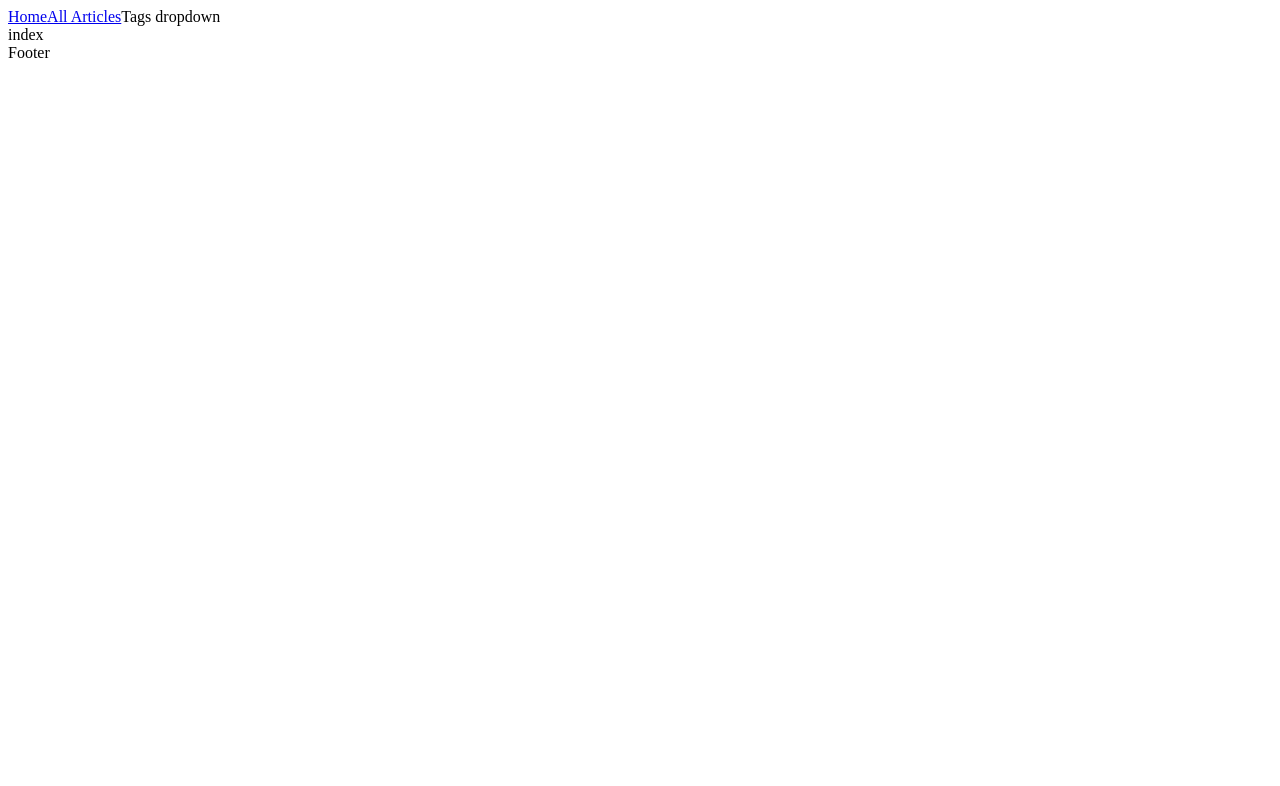
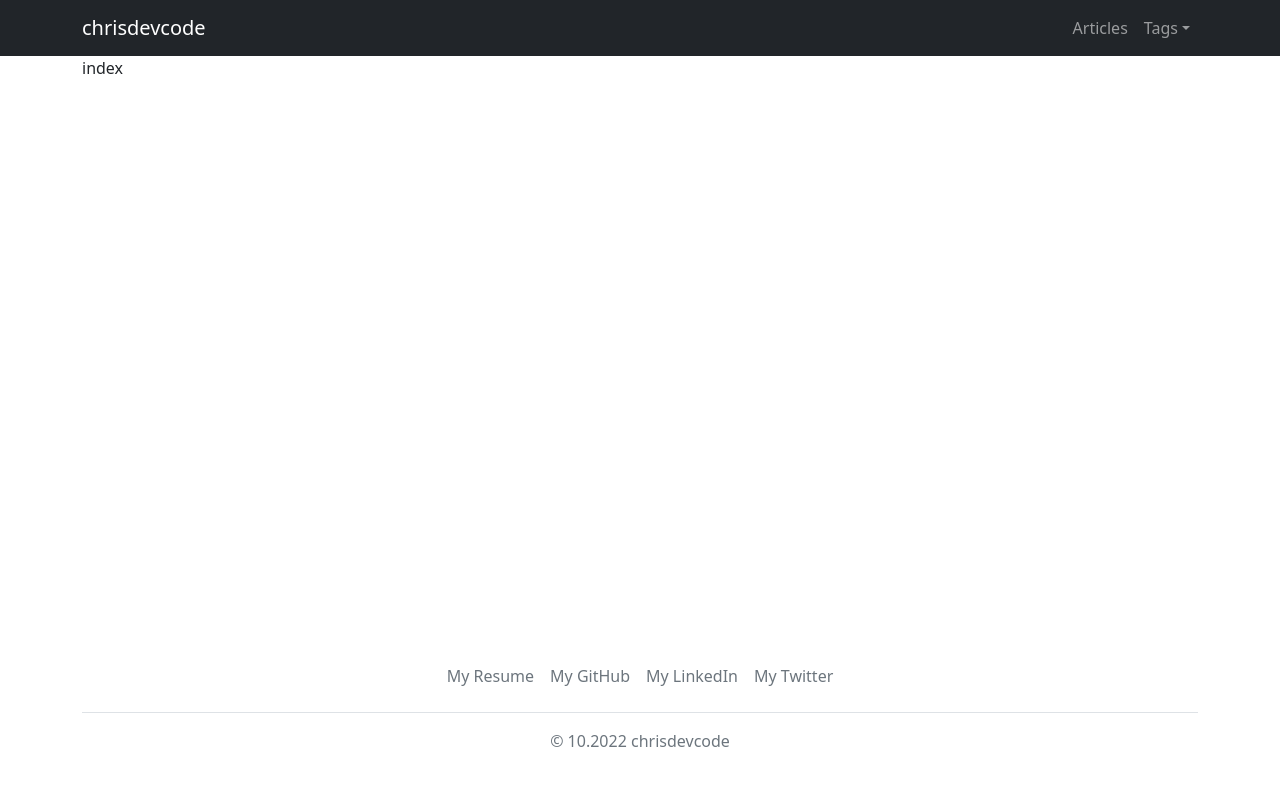
Before and after one commit to achingachris/thecodefather, a Next.js app: page / in a window 1280 px wide. Shown: the top 786 px of the page. Built offline with nearby package versions, Linux system fonts and the light colour scheme.

Commit message:
footer and navbar done

```diff
--- a/components/layout/Footer.js
+++ b/components/layout/Footer.js
@@ -1,7 +1,51 @@
+const Footer = () => {
+  // get current year and month
+  const date = new Date()
+  const year = date.getFullYear()
+  const month = date.getMonth() + 1
 
-const Footer = () => {
   return (
-    <div>Footer</div>
+    <div className='container'>
+      <footer className='py-3 my-4'>
+        <ul className='nav justify-content-center border-bottom pb-3 mb-3'>
+          <li className='nav-item'>
+            <a
+              href='https://docs.google.com/document/d/14rkWMF1pL1qF5eaQdFS0Na6CP0Y2yEv-1NPsuPOLZa8/edit?usp=sharing'
+              className='nav-link px-2 text-muted'
+            >
+              My Resume
+            </a>
+          </li>
+          <li className='nav-item'>
+            <a
+              href='https://github.com/achingachris/'
+              className='nav-link px-2 text-muted'
+            >
+              My GitHub
+            </a>
+          </li>
+          <li className='nav-item'>
+            <a
+              href='https://www.linkedin.com/in/chrisachinga/'
+              className='nav-link px-2 text-muted'
+            >
+              My LinkedIn
+            </a>
+          </li>
+          <li className='nav-item'>
+            <a
+              href='https://twitter.com/achinga_chris'
+              className='nav-link px-2 text-muted'
+            >
+              My Twitter
+            </a>
+          </li>
+        </ul>
+        <p className='text-center text-muted'>
+          © {month}.{year} chrisdevcode
+        </p>
+      </footer>
+    </div>
   )
 }
 
--- a/components/layout/Layout.js
+++ b/components/layout/Layout.js
@@ -18,7 +18,7 @@ const Layout = ({
         pageURL={pageURL}
       />
       <Navbar />
-      {children}
+      <main className='container'>{children}</main>
       <Footer />
     </>
   )
--- a/components/layout/Navbar.js
+++ b/components/layout/Navbar.js
@@ -2,15 +2,64 @@ import Link from 'next/link'
 
 const Navbar = () => {
   return (
-    <div>
-      <Link href='/'>
-        <a>Home</a>
-      </Link>
-      <Link href='/articles'>
-        <a>All Articles</a>
-      </Link>
-      <a>Tags dropdown</a>
-    </div>
+    <nav className='navbar navbar-expand-md navbar-dark bg-dark'>
+      <div className='container'>
+        <Link href='/'>
+          <a className='navbar-brand'>chrisdevcode</a>
+        </Link>
+        <button
+          className='navbar-toggler'
+          type='button'
+          data-bs-toggle='collapse'
+          data-bs-target='#navbarSupportedContent'
+          aria-controls='navbarSupportedContent'
+          aria-expanded='false'
+          aria-label='Toggle navigation'
+        >
+          <span className='navbar-toggler-icon' />
+        </button>
+        <div className='collapse navbar-collapse' id='navbarSupportedContent'>
+          <ul className='navbar-nav ms-auto'>
+            <li className='nav-item'>
+              <Link href='/articles'>
+                <a className='nav-link'>Articles</a>
+              </Link>
+            </li>
+
+            {/* Tags Drop Down */}
+            <li className='nav-item dropdown'>
+              <a
+                className='nav-link dropdown-toggle'
+                href='#'
+                id='navbarDropdown'
+                role='button'
+                data-bs-toggle='dropdown'
+                aria-haspopup='true'
+                aria-expanded='false'
+              >
+                Tags
+              </a>
+              {/* Here's the magic. Add the .animate and .slideIn classes to your .dropdown-menu and you're all set! */}
+              <div
+                className='dropdown-menu dropdown-menu-end animate slideIn'
+                aria-labelledby='navbarDropdown'
+              >
+                <a className='dropdown-item' href='#'>
+                  Action
+                </a>
+                <a className='dropdown-item' href='#'>
+                  Another action
+                </a>
+                <div className='dropdown-divider' />
+                <a className='dropdown-item' href='#'>
+                  Something else here
+                </a>
+              </div>
+            </li>
+          </ul>
+        </div>
+      </div>
+    </nav>
   )
 }
 
--- a/package.json
+++ b/package.json
@@ -9,12 +9,14 @@
     "lint": "next lint"
   },
   "dependencies": {
+    "bootstrap": "^5.2.2",
     "next": "12.3.1",
     "react": "18.2.0",
     "react-dom": "18.2.0"
   },
   "devDependencies": {
     "eslint": "8.26.0",
-    "eslint-config-next": "12.3.1"
+    "eslint-config-next": "12.3.1",
+    "sass": "^1.55.0"
   }
 }
--- a/pages/_app.js
+++ b/pages/_app.js
@@ -1,4 +1,5 @@
 import { useEffect } from 'react'
+import 'bootstrap/dist/css/bootstrap.min.css'
 import '../styles/globals.css'
 
 function MyApp({ Component, pageProps }) {
--- a/styles/globals.css
+++ b/styles/globals.css
@@ -1,3 +1,55 @@
+
+
 main {
   min-height: 70vh;
 }
+
+
+/* dropdown animations */
+@media (min-width: 768px) {
+  .animate {
+    animation-duration: 0.3s;
+    -webkit-animation-duration: 0.3s;
+    animation-fill-mode: both;
+    -webkit-animation-fill-mode: both;
+  }
+}
+
+@keyframes slideIn {
+  0% {
+    transform: translateY(1rem);
+    opacity: 0;
+  }
+
+  100% {
+    transform: translateY(0rem);
+    opacity: 1;
+  }
+
+  0% {
+    transform: translateY(1rem);
+    opacity: 0;
+  }
+}
+
+@-webkit-keyframes slideIn {
+  0% {
+    -webkit-transform: transform;
+    -webkit-opacity: 0;
+  }
+
+  100% {
+    -webkit-transform: translateY(0);
+    -webkit-opacity: 1;
+  }
+
+  0% {
+    -webkit-transform: translateY(1rem);
+    -webkit-opacity: 0;
+  }
+}
+
+.slideIn {
+  -webkit-animation-name: slideIn;
+  animation-name: slideIn;
+}
```
Also changed, not shown: 1 other file (tests, documents, lock files or other folders).
